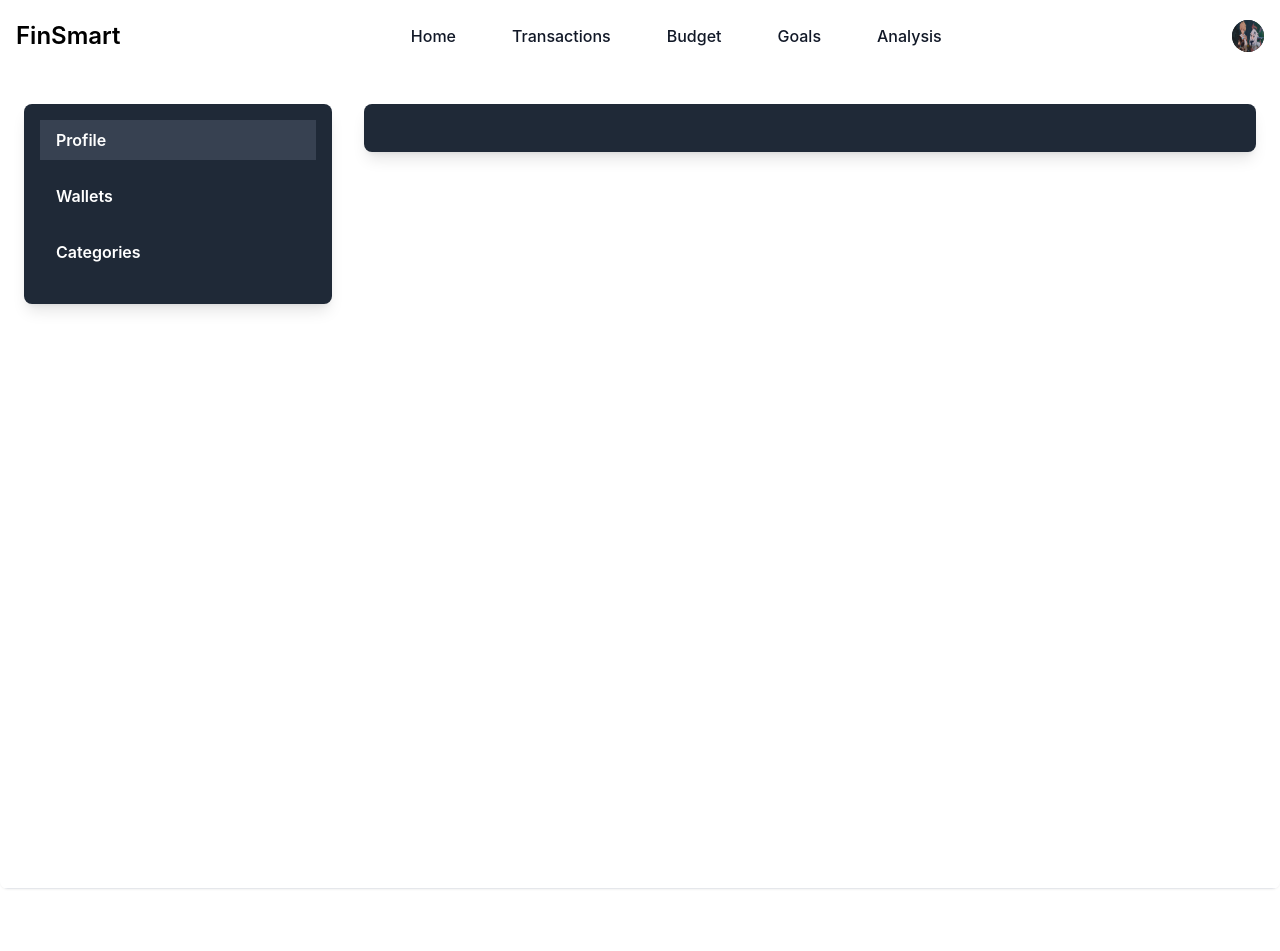
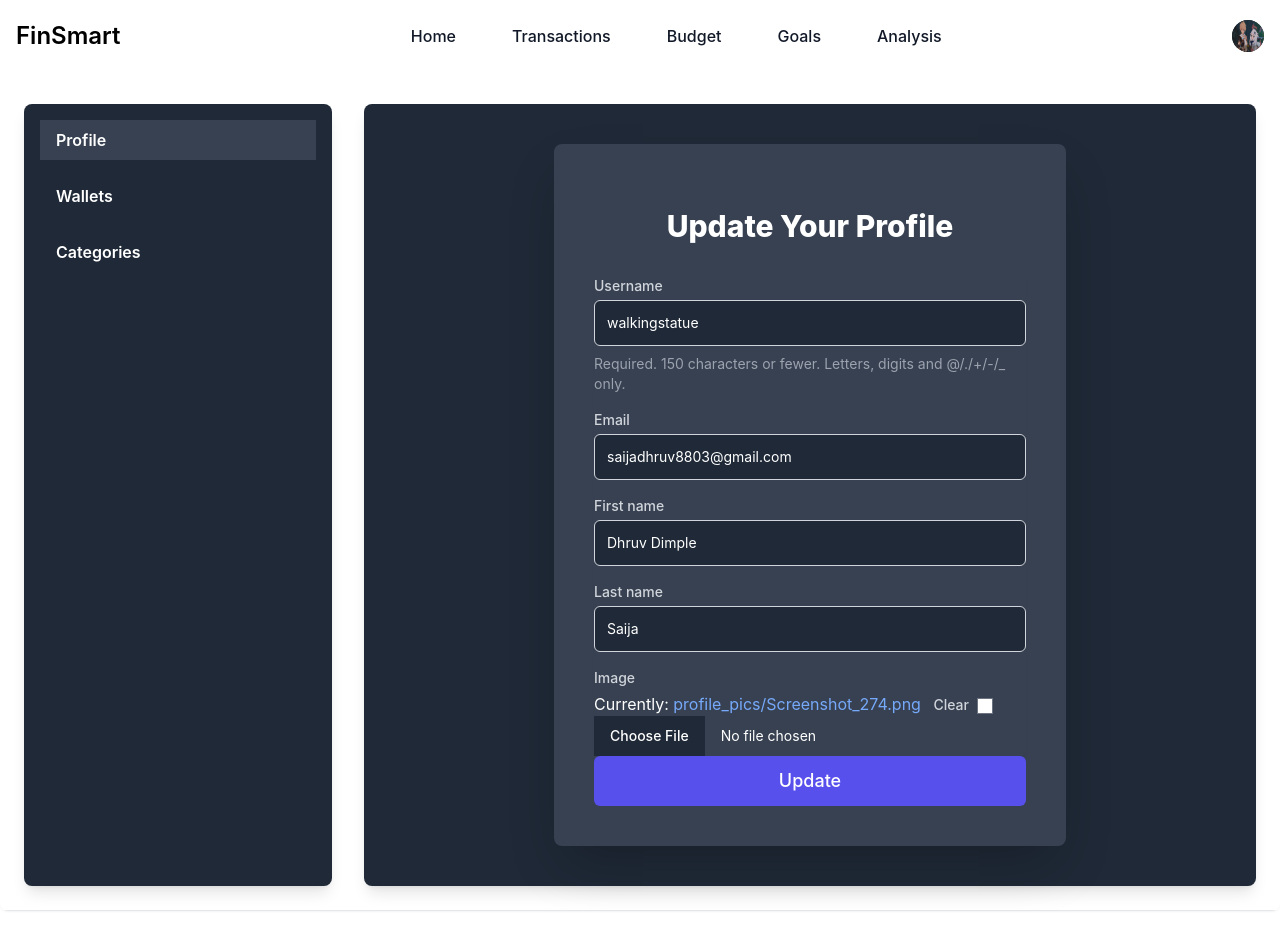
Before and after one commit to WalkingStatue/finsmart, a Django app: page /profile/ in a window 1280 px wide. Before the commit the page ends 889 px from the top, so only its background shows below. Run offline with Django 5.2, Linux system fonts and the light colour scheme; a user stored in the database is signed in; data comes from the database, SQL or seed files in the repository; both versions use the stored data as it was after the commit; some libraries are stand-ins or nearby versions.

Commit message:
Profile Update Done

```diff
--- a/accounts/forms.py
+++ b/accounts/forms.py
@@ -23,3 +23,19 @@ class AccountForm(forms.ModelForm):
     class Meta:
         model = Account
         fields = ['image']  # Add other Account model fields here
+
+from django import forms
+from django.contrib.auth.models import User
+from .models import Account
+
+class UserUpdateForm(forms.ModelForm):
+    email = forms.EmailField()
+
+    class Meta:
+        model = User
+        fields = ['username', 'email', 'first_name', 'last_name']
+
+class AccountUpdateForm(forms.ModelForm):
+    class Meta:
+        model = Account
+        fields = ['image']
--- a/accounts/templates/accounts/profile_settings.html
+++ b/accounts/templates/accounts/profile_settings.html
@@ -27,7 +27,7 @@
     <div class="ml-8 flex-grow">
       <div class="bg-gray-800 p-6 rounded-lg shadow-lg">
         <div class="tab-content" id="profile-content">
-          {% include "accounts/profile_update.html" %}
+          {% include 'accounts/profile_update.html' %}
         </div>
         <div class="tab-content hidden" id="wallets-content">
           {% include "wallets/wallet_settings.html" %}
@@ -39,6 +39,8 @@
     </div>
   </div>
 </div>
+{% endblock %}
+{% block javascript%}
 <script>
   document.addEventListener("DOMContentLoaded", () => {
     const tabs = document.querySelectorAll("[data-tab]");
@@ -81,5 +83,4 @@
     tabs[0].click();
   });
 </script>
-
 {% endblock %}
--- a/accounts/templates/accounts/profile_update.html
+++ b/accounts/templates/accounts/profile_update.html
@@ -0,0 +1,79 @@
+{% load widget_tweaks %}
+{% if messages %}
+<div class="flex flex-col space-y-4 p-4">
+    {% for message in messages %}
+        {% if 'warning' in message.tags %}
+            <!-- Warning messages in red -->
+            <div class="bg-red-100 border-l-4 border-red-500 text-red-700 p-4" role="alert">
+                <p class="font-bold">Warning</p>
+                <p>{{ message }}</p>
+            </div>
+        {% elif 'success' in message.tags %}
+            <!-- Success messages in green -->
+            <div class="bg-green-100 border-l-4 border-green-500 text-green-700 p-4" role="alert">
+                <p class="font-bold">Success</p>
+                <p>{{ message }}</p>
+            </div>
+        {% else %}
+            <!-- Default message styling for other types -->
+            <div class="bg-blue-100 border-l-4 border-blue-500 text-blue-700 p-4" role="alert">
+                <p>{{ message }}</p>
+            </div>
+        {% endif %}
+    {% endfor %}
+</div>
+{% endif %}
+<div class="flex items-center justify-center py-4 px-4 sm:px-6 lg:px-8">
+    <div class="max-w-lg w-full space-y-8 bg-gray-700 p-10 rounded-lg shadow-2xl">
+        <div>
+            <h2 class="mt-6 text-center text-3xl font-extrabold text-white">
+                Update Your Profile
+            </h2>
+        </div>
+        <form method="POST" action="{% url 'accounts:profile-update' %}" enctype="multipart/form-data">
+            {% csrf_token %}
+            <div class="rounded-md shadow-sm space-y-4">
+                {% for field in u_form %}
+                <div>
+                    <label for="{{ field.id_for_label }}" class="block text-sm font-medium text-gray-300 mb-1">{{ field.label }}</label>
+                    {{ field|add_class:"appearance-none rounded-md relative block w-full px-3 py-3 border border-gray-300 placeholder-gray-500 text-white focus:outline-none focus:ring-indigo-500 focus:border-indigo-500 focus:z-10 sm:text-sm bg-gray-800 text-white" }}
+                    {% if field.help_text %}
+                    <p class="mt-2 text-sm text-gray-400">{{ field.help_text }}</p>
+                    {% endif %}
+                    {% for error in field.errors %}
+                    <p class="text-red-500 text-xs italic">{{ error }}</p>
+                    {% endfor %}
+                </div>
+                {% endfor %}
+                {% for field in a_form %}
+                <div>
+                    <label for="{{ field.id_for_label }}" class="block text-sm font-medium text-gray-300 mb-1">{{ field.label }}</label>
+                    <div class="text-white">
+                        {% if field.value %}
+                            Currently: <a href="{{ field.value.url }}" target="_blank" class="text-blue-400 hover:text-blue-600">{{ field.value }}</a>
+                            <label for="{{ field.auto_id }}_clear" class="text-sm font-medium text-gray-300 ml-2">Clear</label>
+                            <input type="checkbox" name="{{ field.html_name }}-clear" id="{{ field.auto_id }}_clear" class="ml-1 align-text-bottom" />
+                        {% endif %}
+                    </div>
+                    {% if field.field.widget.input_type != 'file' %}
+                        {{ field|add_class:"appearance-none rounded-md relative block w-full px-3 py-3 border border-gray-300 placeholder-gray-500 text-gray-900 focus:outline-none focus:ring-indigo-500 focus:border-indigo-500 focus:z-10 sm:text-sm bg-gray-700 text-white" }}
+                    {% else %}
+                        <input type="file" name="{{ field.html_name }}" id="{{ field.id_for_label }}" class="block w-full text-sm text-white file:mr-4 file:py-2 file:px-4 file:rounded-md file:border-0 file:text-sm file:font-semibold file:bg-gray-600 file:text-white hover:file:bg-gray-500">
+                    {% endif %}
+                    {% if field.help_text %}
+                    <p class="mt-2 text-sm text-gray-400">{{ field.help_text }}</p>
+                    {% endif %}
+                    {% for error in field.errors %}
+                    <p class="text-red-500 text-xs italic">{{ error }}</p>
+                    {% endfor %}
+                </div>
+                {% endfor %}
+            </div>
+            <div>
+                <button type="submit" class="group relative w-full flex justify-center py-3 px-4 border border-transparent text-lg leading-6 font-medium rounded-md text-white bg-indigo-600 hover:bg-indigo-700 focus:outline-none focus:ring-2 focus:ring-offset-2 focus:ring-indigo-500 transition duration-150 ease-in-out">
+                    Update
+                </button>
+            </div>
+        </form>
+    </div>
+</div>
--- a/accounts/urls.py
+++ b/accounts/urls.py
@@ -4,6 +4,7 @@ from . import views
 app_name = "accounts"
 
 urlpatterns = [
-     path('profile/update/',views.ProfileUpdateView.as_view(), name='profile_update'),
+     path('profile/complete/',views.ProfileCompleteView.as_view(), name='profile_complete'),
+     path('profile/update/', views.ProfileUpdateView.as_view(), name='profile-update'),
      path('profile/', views.ProfileSettingsView.as_view(), name='profile_settings'),
 ]
--- a/accounts/views.py
+++ b/accounts/views.py
@@ -1,23 +1,16 @@
+from .forms import UserForm, AccountForm, UserUpdateForm, AccountUpdateForm
 from django.views.generic.base import TemplateResponseMixin
 from django.contrib.auth.mixins import LoginRequiredMixin
 from django.views.generic import TemplateView,ListView
-from .forms import UserForm, AccountForm
 from transactions.models import Wallet, Category
+from django.shortcuts import render, redirect
 from django.shortcuts import redirect
 from django.urls import reverse_lazy
+from django.contrib import messages
 from django.views import View
 from .models import Account
 
-
-class HomePageView(ListView):
-    model = Account
-    template_name = 'accounts/homepage.html'
-    context_object_name = 'accounts'
-    queryset = Account.objects.all().order_by('user__username')
-
-
-
-class ProfileUpdateView(LoginRequiredMixin, TemplateResponseMixin, View):
+class ProfileCompleteView(LoginRequiredMixin, TemplateResponseMixin, View):
     template_name = 'accounts/complete_profile.html'
     user_form_class = UserForm
     account_form_class = AccountForm
@@ -50,12 +43,46 @@ class ProfileUpdateView(LoginRequiredMixin, TemplateResponseMixin, View):
 
         return self.render_to_response({'user_form': user_form, 'account_form': account_form})
 
-
 class ProfileSettingsView(LoginRequiredMixin, TemplateView):
     template_name = 'accounts/profile_settings.html'
 
     def get_context_data(self, **kwargs):
         context = super(ProfileSettingsView, self).get_context_data(**kwargs)
-        context['wallets'] = Wallet.objects.filter(account__user=self.request.user)
-        context['categories'] = Category.objects.filter(account__user=self.request.user)
+        user = self.request.user
+        context['wallets'] = Wallet.objects.filter(account__user=user)
+        context['categories'] = Category.objects.filter(account__user=user)
+
+        # Add the forms to the context
+        context['u_form'] = UserUpdateForm(instance=user)
+        context['a_form'] = AccountUpdateForm(instance=user.account)
+
         return context
+
+class ProfileUpdateView(LoginRequiredMixin, View):
+    def get(self, request, *args, **kwargs):
+        u_form = UserUpdateForm(instance=request.user)
+        a_form = AccountUpdateForm(instance=request.user.account)
+
+        context = {
+            'u_form': u_form,
+            'a_form': a_form,
+        }
+
+        return render(request, 'accounts/profile_update.html', context)
+
+    def post(self, request, *args, **kwargs):
+        u_form = UserUpdateForm(request.POST, instance=request.user)
+        a_form = AccountUpdateForm(request.POST, request.FILES, instance=request.user.account)
+
+        if u_form.is_valid() and a_form.is_valid():
+            u_form.save()
+            a_form.save()
+            messages.success(request, 'Your profile has been updated!')
+            return redirect('accounts:profile_settings')
+
+        context = {
+            'u_form': u_form,
+            'a_form': a_form,
+        }
+
+        return render(request, 'accounts/profile_update.html', context)
--- a/finsmart/templates/base.html
+++ b/finsmart/templates/base.html
@@ -1,5 +1,6 @@
 {% load static %}
-
+{% load humanize %}
+{% load widget_tweaks %}
 <!DOCTYPE html>
 <html lang="en">
   <head>
```
Also changed, not shown: db.sqlite3.
